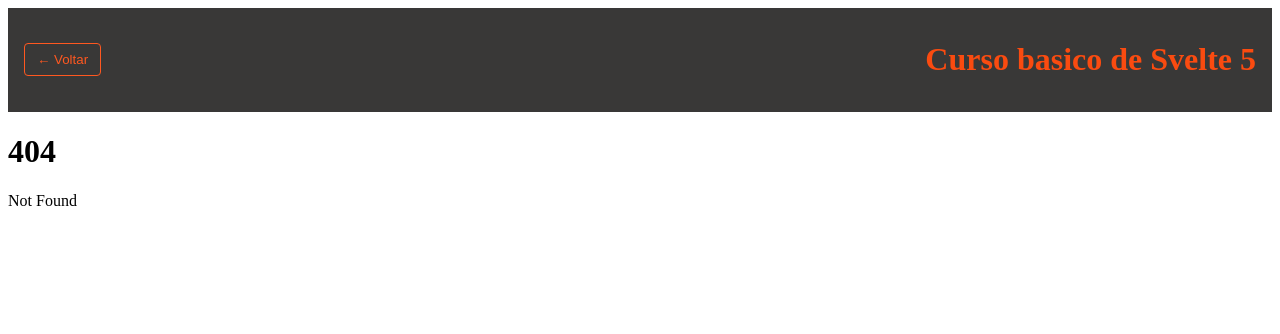
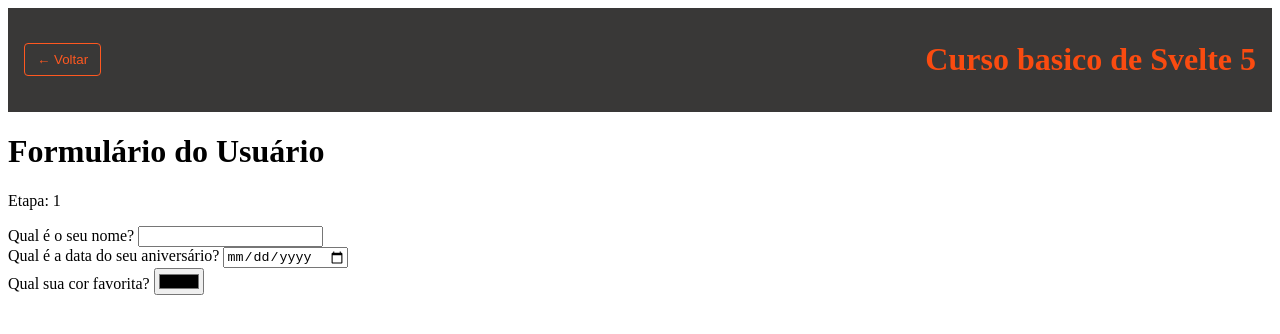
Before and after one commit to Adadezer/svelte5-basics-stolinski, a SvelteKit app: page /loop in a window 1280 px wide. Before the commit this address had no page. Shown: the top 334 px of the page. Built offline with nearby package versions, Linux system fonts and the light colour scheme.

Commit message:
feat: example: loops

```diff
--- a/src/routes/+page.svelte
+++ b/src/routes/+page.svelte
@@ -5,4 +5,5 @@
 	<li><a href="/derived">$derived</a></li>
 	<li><a href="/props">Props</a></li>
 	<li><a href="/logic">Lógica e Snippets</a></li>
+	<li><a href="/loop">Loop</a></li>
 </ul>
--- /dev/null
+++ b/src/routes/loop/+page.svelte
@@ -0,0 +1,65 @@
+<script lang="ts">
+	import HeaderLoop from './HeaderLoop.svelte';
+
+	const QUESTIONS = [
+		{
+			question: 'Qual é o seu nome?',
+			id: 'name',
+			type: 'text'
+		},
+		{
+			question: 'Qual é a data do seu aniversário?',
+			id: 'birthday',
+			type: 'date'
+		},
+		{ question: 'Qual sua cor favorita?', id: 'color', type: 'color' }
+	] as const; // `as const` marca o array como imutável e mantém os tipos LITERAIS.
+	// Sem ele, o TS alarga `id: 'name'` para `id: string`.
+	// Com `as const`, `id` continua sendo exatamente 'name' | 'birthday' | 'color'.
+
+	// Extrai, a partir do array, a união dos ids possíveis: 'name' | 'birthday' | 'color'.
+	// (typeof QUESTIONS)[number] = "um item qualquer do array"; ['id'] = pega a chave id desse item.
+	type QuestionId = (typeof QUESTIONS)[number]['id'];
+
+	let formState = $state({
+		// `answers` é um "saco" de respostas indexado pelo id da pergunta.
+		// Ex.: { name: 'Ada', birthday: '1990-01-01' }
+		answers: {} as Record<QuestionId, string>,
+		step: 0,
+		error: ''
+	});
+</script>
+
+<main class="container">
+	<HeaderLoop name={formState.answers.name} />
+
+	<p>Etapa: {formState.step + 1}</p>
+
+	<!-- `(id)` é a chave (key) do #each: identifica cada item de forma única.
+	     O Svelte passa a rastrear os itens pela identidade (o id), e não pela posição — assim, ao reordenar/remover, ele preserva o elemento e o
+	     estado correto de cada item. Assim como o key em React -->
+	{#each QUESTIONS as { id, question, type } (id)}
+		{@render formStep({ question, id, type })}
+	{/each}
+
+	{#if formState.error}
+		<p class="error">{formState.error}</p>
+	{/if}
+
+	<!-- `id` é tipado como QuestionId ('name' | 'birthday'), então bind:value só aceita
+	     indexar formState.answers com uma chave que realmente existe. -->
+	{#snippet formStep({ question, id, type }: { type: string; question: string; id: QuestionId })}
+		<article>
+			<div>
+				<label for={id}>{question}</label>
+				<input {type} {id} bind:value={formState.answers[id]} />
+			</div>
+		</article>
+	{/snippet}
+</main>
+
+<style>
+	.error {
+		color: red;
+	}
+</style>
--- /dev/null
+++ b/src/routes/loop/HeaderLoop.svelte
@@ -0,0 +1,9 @@
+<script lang="ts">
+	let { name }: { name?: string } = $props();
+</script>
+
+<div>
+	<h1>
+		Formulário do {name ? name : 'Usuário'}
+	</h1>
+</div>
```
